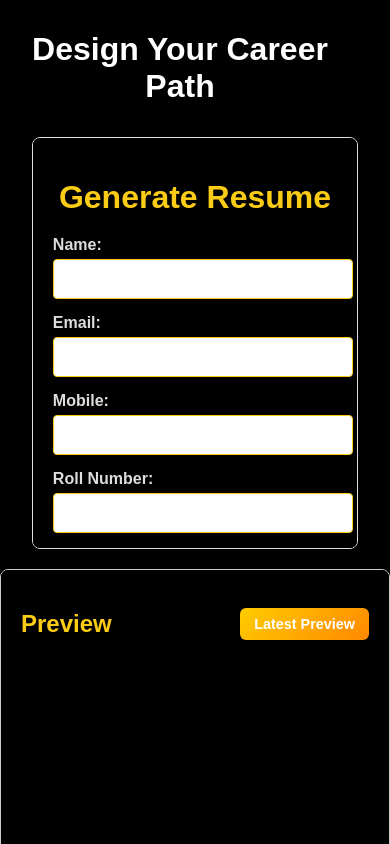
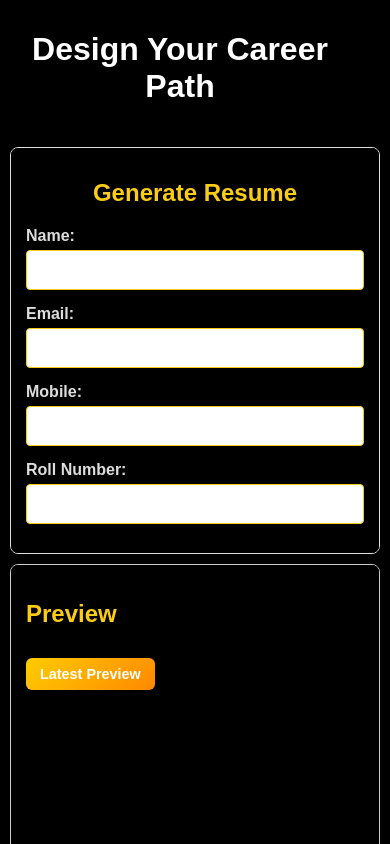
Before and after one commit to harshitrishav2003/Design-Your-Career-Path, a React (Vite) app in the folder frontend/: page /result-form in a window 390 px wide. Built offline with nearby package versions, Linux system fonts and the light colour scheme.

Commit message:
Updated css

```diff
--- a/frontend/src/components/form.css
+++ b/frontend/src/components/form.css
@@ -186,11 +186,55 @@
 
 
 @media (max-width: 768px) {
-    .resume-container {
-        flex-direction: column; /* Stack the form and preview on mobile */
-    }
+  .resume-container {
+      flex-direction: column; /* Stack form and preview */
+      min-height: 100vh; /* Prevent content clipping */
+      gap: 10px;
+      padding: 10px; /* Ensure space around elements */
+      box-sizing: border-box;
+  }
 
-    .resume-preview {
-        background-color: #000000; /* Optional: Change background color on mobile */
-    }
+  .resume-form, .resume-preview {
+      width: 100%; /* Full width */
+      padding: 15px;
+      border-radius: 8px;
+      box-sizing: border-box;
+  }
+
+  .resume-form h1 {
+      font-size: 1.5rem; /* Adjust heading size */
+  }
+
+  .resume-form h2 {
+      font-size: 1rem;
+  }
+
+  .resume-form input[type="text"],
+  .resume-form input[type="email"],
+  .resume-form textarea,
+  .resume-form button {
+      width: 100%; /* Full width for better mobile experience */
+      box-sizing: border-box;
+  }
+
+  .resume-form button {
+      padding: 12px;
+      font-size: 1rem;
+  }
+
+  .preview-header {
+      flex-direction: column;
+      align-items: flex-start;
+      gap: 10px;
+  }
+
+  .card-container {
+      min-height: auto;
+      padding: 10px;
+  }
+
+  .card {
+      width: 90%;
+      padding: 15px;
+  }
 }
```
